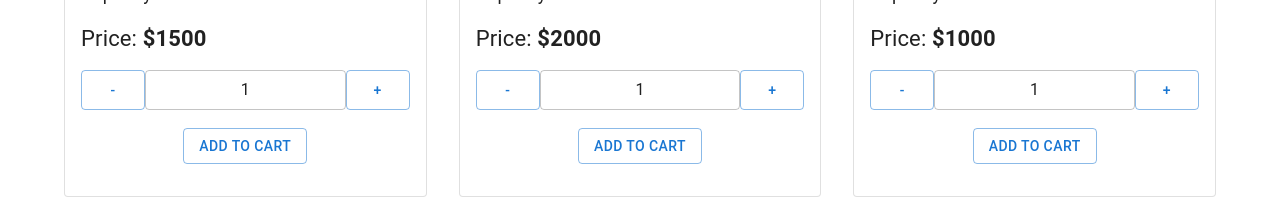
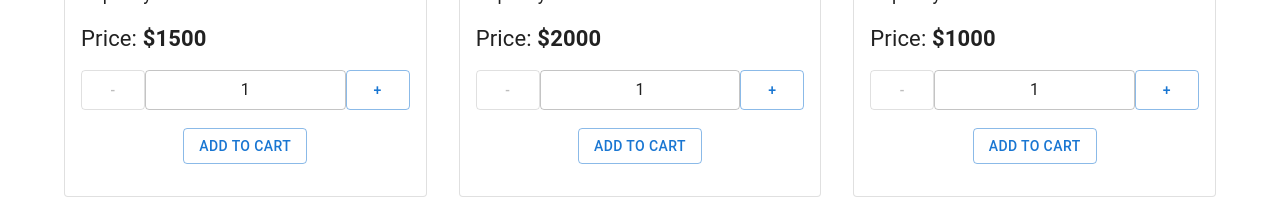
Before and after one commit to MarynaPershyna/29-11-react, a React (Create React App) app: page / in a window 1280 px wide. Shown: the part 564-763 px from the top of the page. Built offline with nearby package versions, Linux system fonts and the light colour scheme.

Commit message:
добав ограничение на кнопку +-

```diff
--- a/src/components/Products/ProductListItem.tsx
+++ b/src/components/Products/ProductListItem.tsx
@@ -56,6 +56,7 @@ class ProductListItem extends Component<Props, State> {
                         <Button
                             variant="outlined"
                             onClick={this.onDecrementClick}
+                            disabled={this.state.count <=1}
                         >
                             -
                         </Button>
```
